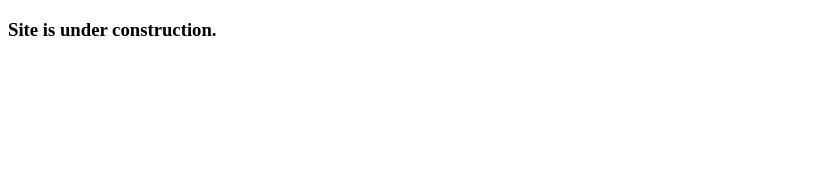
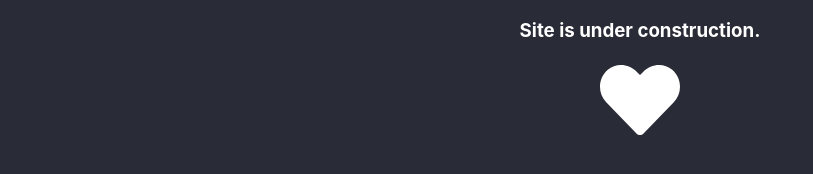
Before and after one commit to novakjason/jasonnovak.io, a website: page index.html in a window 1280 px wide. Shown: the whole page, without its empty margins (0-813 px from the left). Drawn offline with Linux system fonts and the light colour scheme.

Commit message:
added temporary style to landing page

```diff
--- /dev/null
+++ b/assets/css/style.css
@@ -0,0 +1,41 @@
+body {
+  -webkit-font-smoothing: antialiased;
+  background-color: rgba(30, 32, 44, 0.95);
+  color: #ffffff;
+  font-family: CerebriSans-Regular, -apple-system, BlinkMacSystemFont, Roboto,
+    sans-serif;
+  font-size: 100%;
+  margin: 0 auto;
+  vertical-align: middle;
+}
+
+.container {
+    display: flex;
+  flex-direction: column;
+  justify-content: center;
+}
+
+h3 {
+  text-align: center;
+}
+
+svg.animated-heart {
+  animation: pulse 1000ms infinite;
+  color: #ffffff;
+  font-size: 80px;
+  height: 1em;
+  margin: auto;
+  overflow: visible;
+  width: 1em;
+}
+
+svg.animated-heart:not(:root).svg-inline--fa {
+  overflow: visible;
+}
+
+@keyframes pulse {
+  50% {
+    filter: brightness(1.2);
+    transform: scale(1.2);
+  }
+}
--- a/index.html
+++ b/index.html
@@ -11,14 +11,25 @@
     <!-- favicon -->
     <link rel="shortcut icon" href="./assets/img/portrait.ico">
 
+    <!-- CSS -->
+    <link rel="stylesheet" href="assets/css/style.css">
+
     <title>Jason Novak - Full Stack Developer</title>
 
 </head>
 
 <body>
+    <div class="container">
 
-    <h3>Site is under construction.</h3>
+        <h3>Site is under construction.</h3>
 
+        <svg class="animated-heart" aria-hidden="true" viewBox="0 0 512 512">
+            <path fill="currentColor"
+                d="M462.3 62.6C407.5 15.9 326 24.3 275.7 76.2L256 96.5l-19.7-20.3C186.1 24.3 104.5 15.9 49.7 62.6c-62.8 53.6-66.1 149.8-9.9 207.9l193.5 199.8c12.5 12.9 32.8 12.9 45.3 0l193.5-199.8c56.3-58.1 53-154.3-9.8-207.9z">
+            </path>
+        </svg>
+
+    </div>
 </body>
 
 </html>
--- a/package.json
+++ b/package.json
@@ -15,5 +15,5 @@
   "bugs": {
     "url": "https://github.com/novakjason/jasonnovak.io/issues"
   },
-  "homepage": "https://github.com/novakjason/jasonnovak.io#readme"
+  "homepage": "https://www.jasonnovak.io"
 }
```
